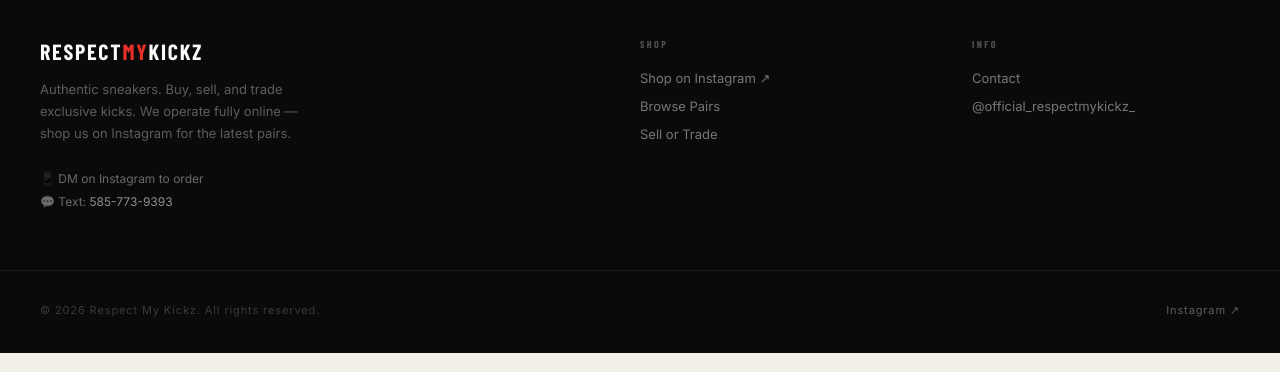
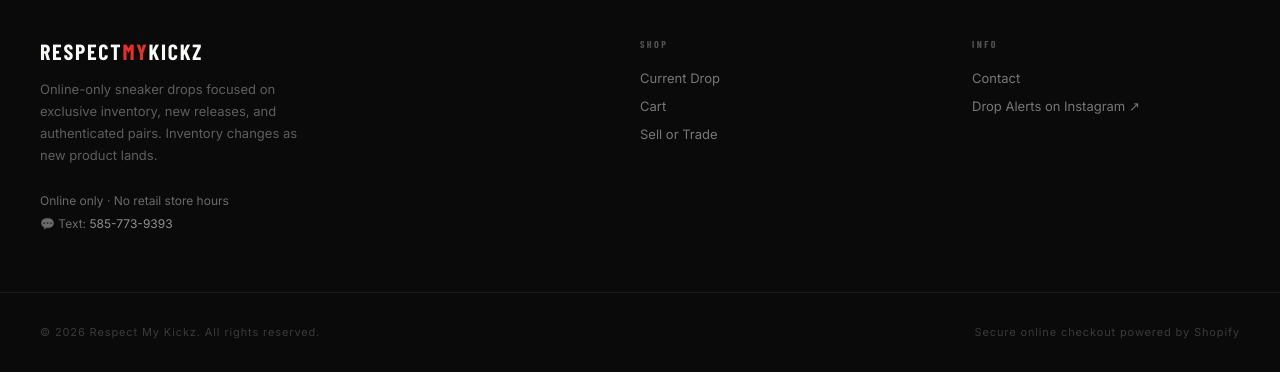
Before and after one commit to demetriusvharvey/respectmykickz-site, a React (Vite) app: page / in a window 1280 px wide. Shown: the part 1702-2074 px from the top of the page. Built offline with nearby package versions, Linux system fonts and the light colour scheme; no server answers; a web font is replaced by a local one.

Commit message:
copy: update footer for online-only drop model

```diff
--- a/src/components/global/Footer.jsx
+++ b/src/components/global/Footer.jsx
@@ -9,18 +9,18 @@
         <div>
           <div className="footer__logo">RESPECT<span>MY</span>KICKZ</div>
           <p className="footer__about">
-            Authentic sneakers. Buy, sell, and trade exclusive kicks. We operate fully online — shop us on Instagram for the latest pairs.
+            Online-only sneaker drops focused on exclusive inventory, new releases, and authenticated pairs. Inventory changes as new product lands.
           </p>
           <div className="footer__contact">
-            <div>📱 DM on Instagram to order</div>
+            <div>Online only · No retail store hours</div>
             <div>💬 Text: <a href="sms:5857739393" style={{color:"rgba(250,250,248,0.55)"}}>585-773-9393</a></div>
           </div>
         </div>
         <div>
           <div className="footer__col-title">Shop</div>
           <div className="footer__links">
-            <a href={IG} target="_blank" rel="noopener noreferrer">Shop on Instagram ↗</a>
-            <Link to="/shop">Browse Pairs</Link>
+            <Link to="/shop">Current Drop</Link>
+            <Link to="/cart">Cart</Link>
             <Link to="/sell-trade">Sell or Trade</Link>
           </div>
         </div>
@@ -28,13 +28,13 @@
           <div className="footer__col-title">Info</div>
           <div className="footer__links">
             <Link to="/contact">Contact</Link>
-            <a href={IG} target="_blank" rel="noopener noreferrer">@official_respectmykickz_</a>
+            <a href={IG} target="_blank" rel="noopener noreferrer">Drop Alerts on Instagram ↗</a>
           </div>
         </div>
       </div>
       <div className="footer__bottom">
         <span className="footer__copy">© {year} Respect My Kickz. All rights reserved.</span>
-        <a href={IG} target="_blank" rel="noopener noreferrer" className="footer__copy" style={{color:"rgba(250,250,248,0.35)"}}>Instagram ↗</a>
+        <span className="footer__copy">Secure online checkout powered by Shopify</span>
       </div>
     </footer>
   );
```
